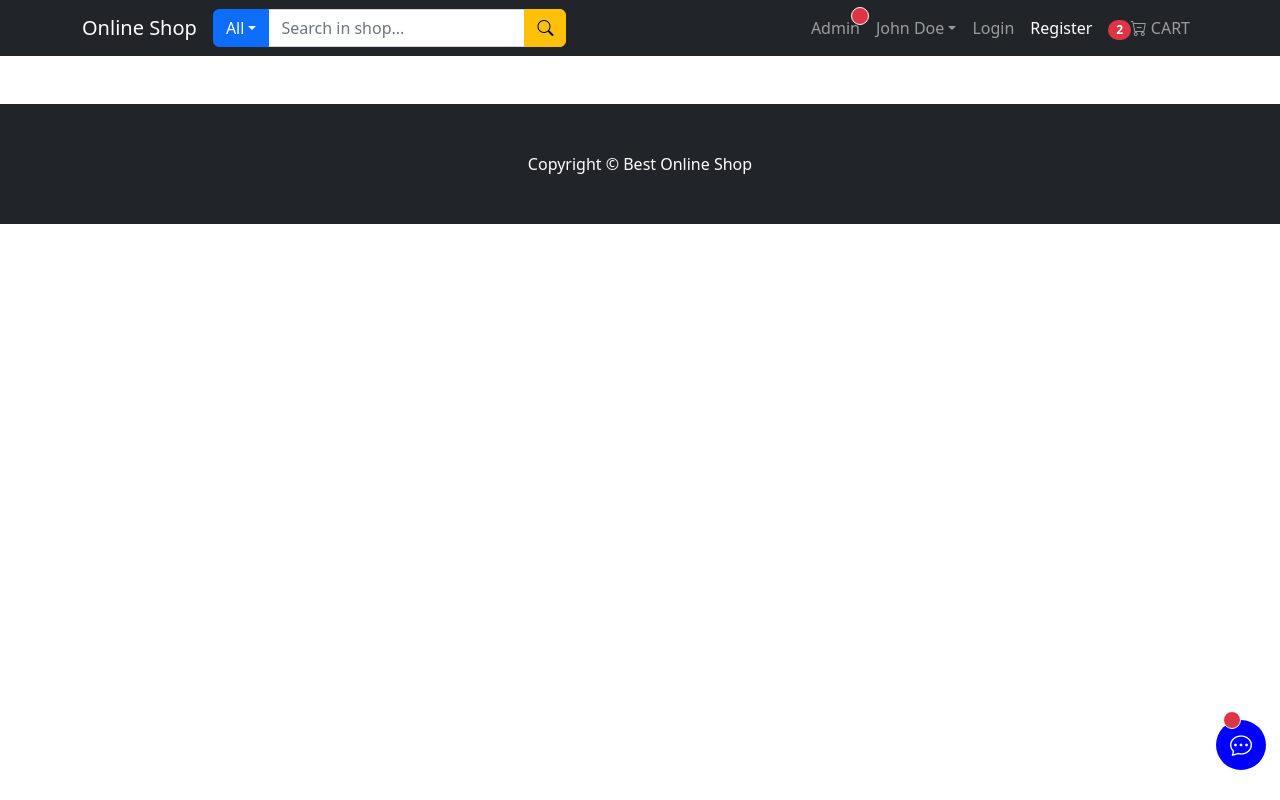
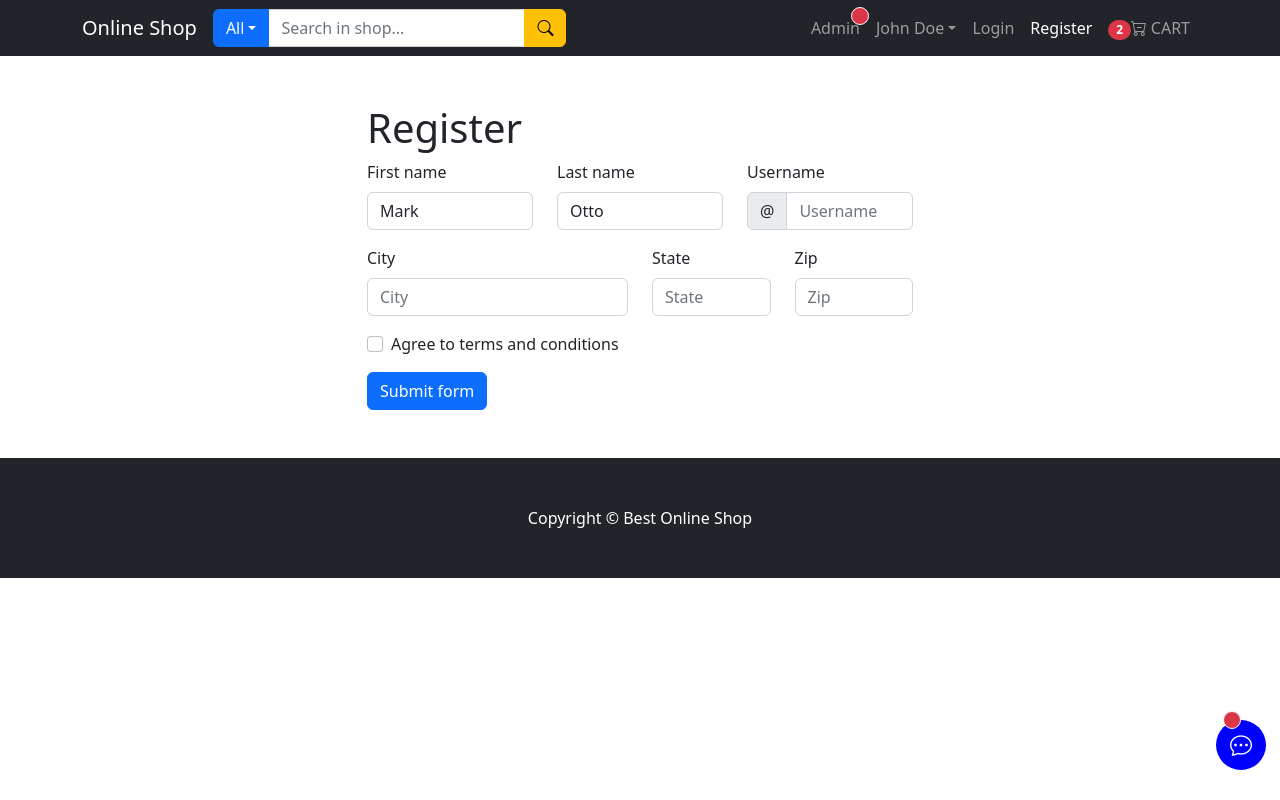
Before and after one commit to ArifBabayev05/ECommerce-MERN, a React (Create React App) app: page /register in a window 1280 px wide. Built offline with nearby package versions, Linux system fonts and the light colour scheme.

Commit message:
Register page forms created

```diff
--- a/src/pages/RegisterPage.js
+++ b/src/pages/RegisterPage.js
@@ -1,13 +1,97 @@
-import { Container, Row } from "react-bootstrap"
+import { Container, Row, Col, InputGroup, Form, Button } from "react-bootstrap";
+import { useState } from "react";
+const RegisterPage = () => {
+  const [validated, setValidated] = useState(false);
 
-const RegisterPage = ()=>{
-    return (
-        <Container>
-            <Row>
+  const handleSubmit = (event) => {
+    const form = event.currentTarget;
+    if (form.checkValidity() === false) {
+      event.preventDefault();
+      event.stopPropagation();
+    }
 
+    setValidated(true);
+  };
+  return (
+    <Container>
+      <Row className="mt-5 justify-content-md-center">
+        <Col md={6}>
+          <h1>Register</h1>
+          <Form noValidate validated={validated} onSubmit={handleSubmit}>
+            <Row className="mb-3">
+              <Form.Group as={Col} md="4" controlId="validationCustom01">
+                <Form.Label>First name</Form.Label>
+                <Form.Control
+                  required
+                  type="text"
+                  placeholder="First name"
+                  defaultValue="Mark"
+                />
+                <Form.Control.Feedback>Looks good!</Form.Control.Feedback>
+              </Form.Group>
+              <Form.Group as={Col} md="4" controlId="validationCustom02">
+                <Form.Label>Last name</Form.Label>
+                <Form.Control
+                  required
+                  type="text"
+                  placeholder="Last name"
+                  defaultValue="Otto"
+                />
+                <Form.Control.Feedback>Looks good!</Form.Control.Feedback>
+              </Form.Group>
+              <Form.Group as={Col} md="4" controlId="validationCustomUsername">
+                <Form.Label>Username</Form.Label>
+                <InputGroup hasValidation>
+                  <InputGroup.Text id="inputGroupPrepend">@</InputGroup.Text>
+                  <Form.Control
+                    type="text"
+                    placeholder="Username"
+                    aria-describedby="inputGroupPrepend"
+                    required
+                  />
+                  <Form.Control.Feedback type="invalid">
+                    Please choose a username.
+                  </Form.Control.Feedback>
+                </InputGroup>
+              </Form.Group>
             </Row>
-        </Container>
-    )
-}
+            <Row className="mb-3">
+              <Form.Group as={Col} md="6" controlId="validationCustom03">
+                <Form.Label>City</Form.Label>
+                <Form.Control type="text" placeholder="City" required />
+                <Form.Control.Feedback type="invalid">
+                  Please provide a valid city.
+                </Form.Control.Feedback>
+              </Form.Group>
+              <Form.Group as={Col} md="3" controlId="validationCustom04">
+                <Form.Label>State</Form.Label>
+                <Form.Control type="text" placeholder="State" required />
+                <Form.Control.Feedback type="invalid">
+                  Please provide a valid state.
+                </Form.Control.Feedback>
+              </Form.Group>
+              <Form.Group as={Col} md="3" controlId="validationCustom05">
+                <Form.Label>Zip</Form.Label>
+                <Form.Control type="text" placeholder="Zip" required />
+                <Form.Control.Feedback type="invalid">
+                  Please provide a valid zip.
+                </Form.Control.Feedback>
+              </Form.Group>
+            </Row>
+            <Form.Group className="mb-3">
+              <Form.Check
+                required
+                label="Agree to terms and conditions"
+                feedback="You must agree before submitting."
+                feedbackType="invalid"
+              />
+            </Form.Group>
+            <Button type="submit">Submit form</Button>
+          </Form>
+        </Col>
+      </Row>
+    </Container>
+  );
+};
 
-export default RegisterPage
+export default RegisterPage;
```
